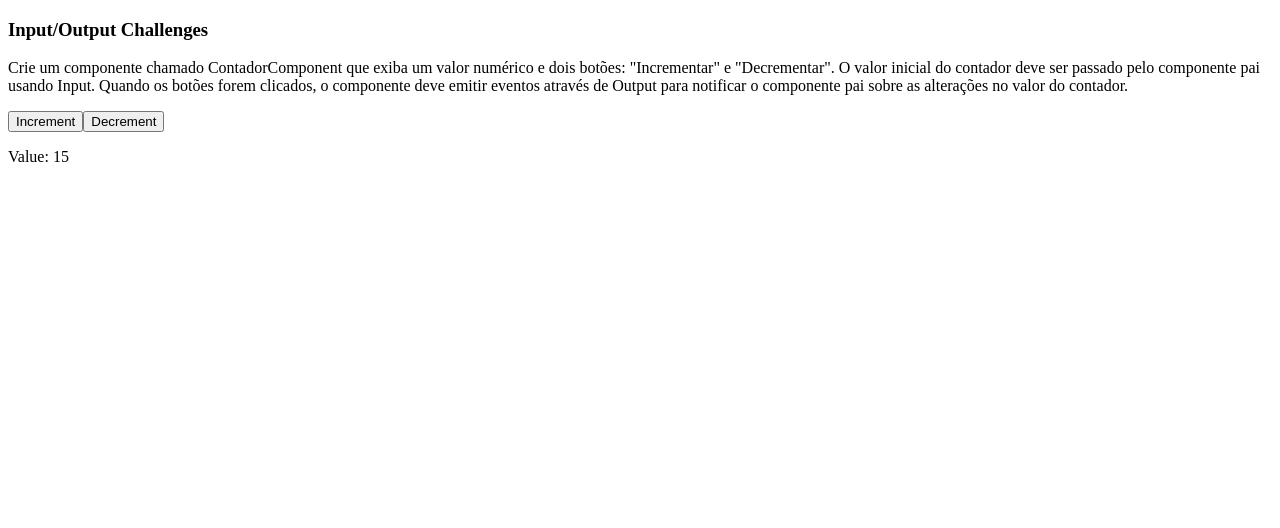
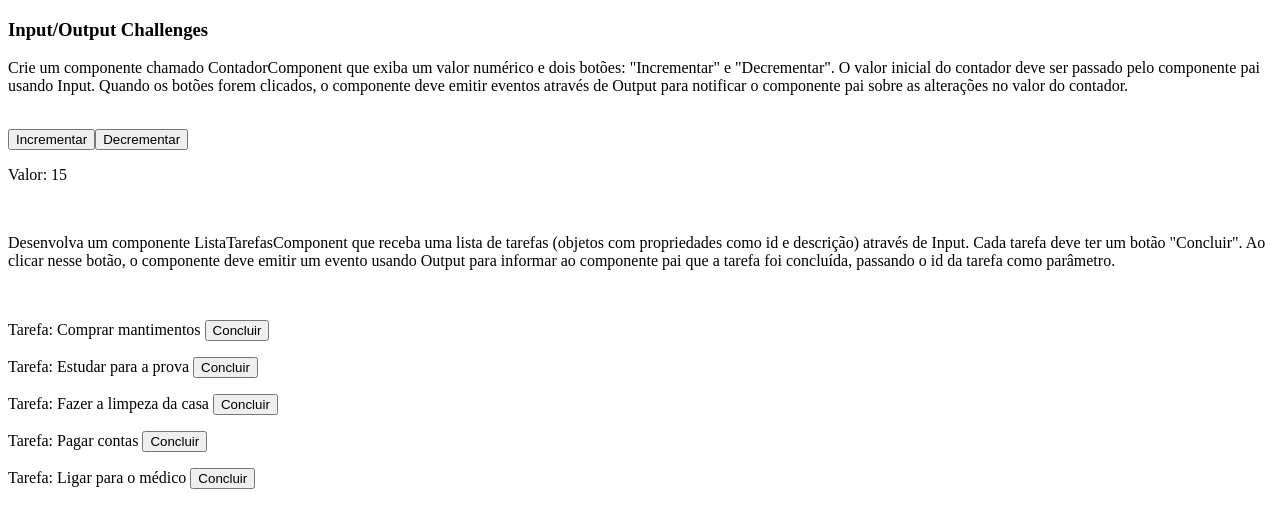
Before and after one commit to MarceloCabral98sp/angular-challenges, an Angular app: page / in a window 1280 px wide. Shown: the top 528 px of the page. Built offline with nearby package versions, Linux system fonts and the light colour scheme.

Commit message:
feat: exercicio 2 - inputs e outputs

```diff
--- a/src/app/app.component.html
+++ b/src/app/app.component.html
@@ -1,3 +1,13 @@
 <h3>Input/Output Challenges</h3>
 
-<app-contador [initialValue]="initialValue" (newValue)="onValueEmitted($event)"></app-contador>
+<app-contador
+  [initialValue]="initialValue"
+  (newValue)="onValueEmitted($event)"
+></app-contador>
+
+<br />
+
+<app-lista-tarefas
+  [listaTarefas]="listaTarefas"
+  (tarefaConcluida)="onTarefaConcluida($event)"
+></app-lista-tarefas>
--- a/src/app/app.component.ts
+++ b/src/app/app.component.ts
@@ -9,7 +9,23 @@ export class AppComponent {
 
   public initialValue: number = 15;
 
+  public listaTarefas = [
+    { id: 1, tarefa: "Comprar mantimentos" },
+    { id: 2, tarefa: "Estudar para a prova" },
+    { id: 3, tarefa: "Fazer a limpeza da casa" },
+    { id: 4, tarefa: "Pagar contas" },
+    { id: 5, tarefa: "Ligar para o médico" }
+  ]
+
   onValueEmitted(number: number) {
     this.initialValue = number;
   }
+
+  onTarefaConcluida(id: number) {
+    const tarefa = this.listaTarefas.find(tarefa => tarefa.id === id);
+
+    if(tarefa) {
+      alert(`A tarefa "${tarefa.tarefa}" foi concluída`);
+    }
+  }
 }
--- a/src/app/app.module.ts
+++ b/src/app/app.module.ts
@@ -5,12 +5,14 @@ import { AppRoutingModule } from './app-routing.module';
 import { AppComponent } from './app.component';
 import { ManualCreatedComponent } from './components/manual-created/manual-created.component';
 import { ContadorComponent } from './components/contador/contador.component';
+import { ListaTarefasComponent } from './components/lista-tarefas/lista-tarefas.component';
 
 @NgModule({
   declarations: [
     AppComponent,
     ManualCreatedComponent,
-    ContadorComponent
+    ContadorComponent,
+    ListaTarefasComponent
   ],
   imports: [
     BrowserModule,
--- a/src/app/components/contador/contador.component.html
+++ b/src/app/components/contador/contador.component.html
@@ -1,9 +1,10 @@
 <p>Crie um componente chamado ContadorComponent que exiba um valor numérico e dois botões: "Incrementar" e "Decrementar". O valor inicial do contador deve ser passado pelo componente pai usando Input. Quando os botões forem clicados, o componente deve emitir eventos através de Output para notificar o componente pai sobre as alterações no valor do contador.</p>
-
-
-<button (click)="onIncrement()">Increment</button>
-<button (click)="onDecrement()">Decrement</button>
 
 <br>
 
-<p>Value: {{ initialValue }}</p>
+<button (click)="onIncrement()">Incrementar</button>
+<button (click)="onDecrement()">Decrementar</button>
+
+<br>
+
+<p>Valor: {{ initialValue }}</p>
--- /dev/null
+++ b/src/app/components/lista-tarefas/lista-tarefas.component.html
@@ -0,0 +1,16 @@
+<p>
+  Desenvolva um componente ListaTarefasComponent que receba uma lista de tarefas
+  (objetos com propriedades como id e descrição) através de Input. Cada tarefa
+  deve ter um botão "Concluir". Ao clicar nesse botão, o componente deve emitir
+  um evento usando Output para informar ao componente pai que a tarefa foi
+  concluída, passando o id da tarefa como parâmetro.
+</p>
+
+<br />
+
+<div *ngFor="let tarefa of listaTarefas">
+  <p>
+    Tarefa: {{ tarefa.tarefa }}
+    <button (click)="onConcluir(tarefa.id)">Concluir</button>
+  </p>
+</div>
--- /dev/null
+++ b/src/app/components/lista-tarefas/lista-tarefas.component.ts
@@ -0,0 +1,18 @@
+import { Component, EventEmitter, Input, Output } from '@angular/core';
+
+@Component({
+  selector: 'app-lista-tarefas',
+  templateUrl: './lista-tarefas.component.html',
+  styleUrl: './lista-tarefas.component.css',
+})
+export class ListaTarefasComponent {
+  @Input()
+  listaTarefas: { id: number; tarefa: string }[] = [];
+
+  @Output()
+  tarefaConcluida = new EventEmitter<number>();
+
+  onConcluir(id: number) {
+    this.tarefaConcluida.emit(id);
+  }
+}
```
Also changed, not shown: src/app/components/lista-tarefas/lista-tarefas.component.css (added), 1 other file (tests, documents, lock files or other folders).
